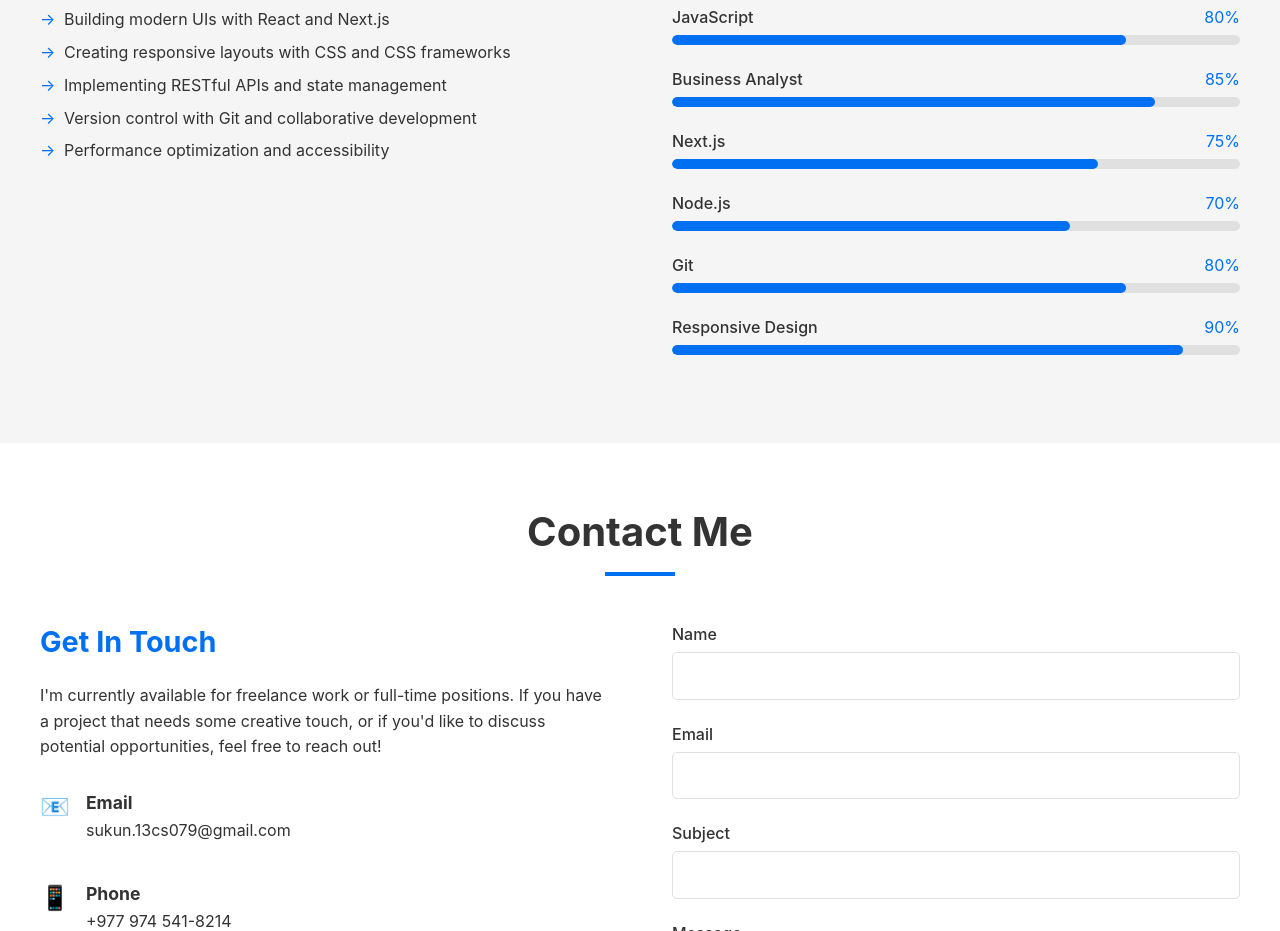
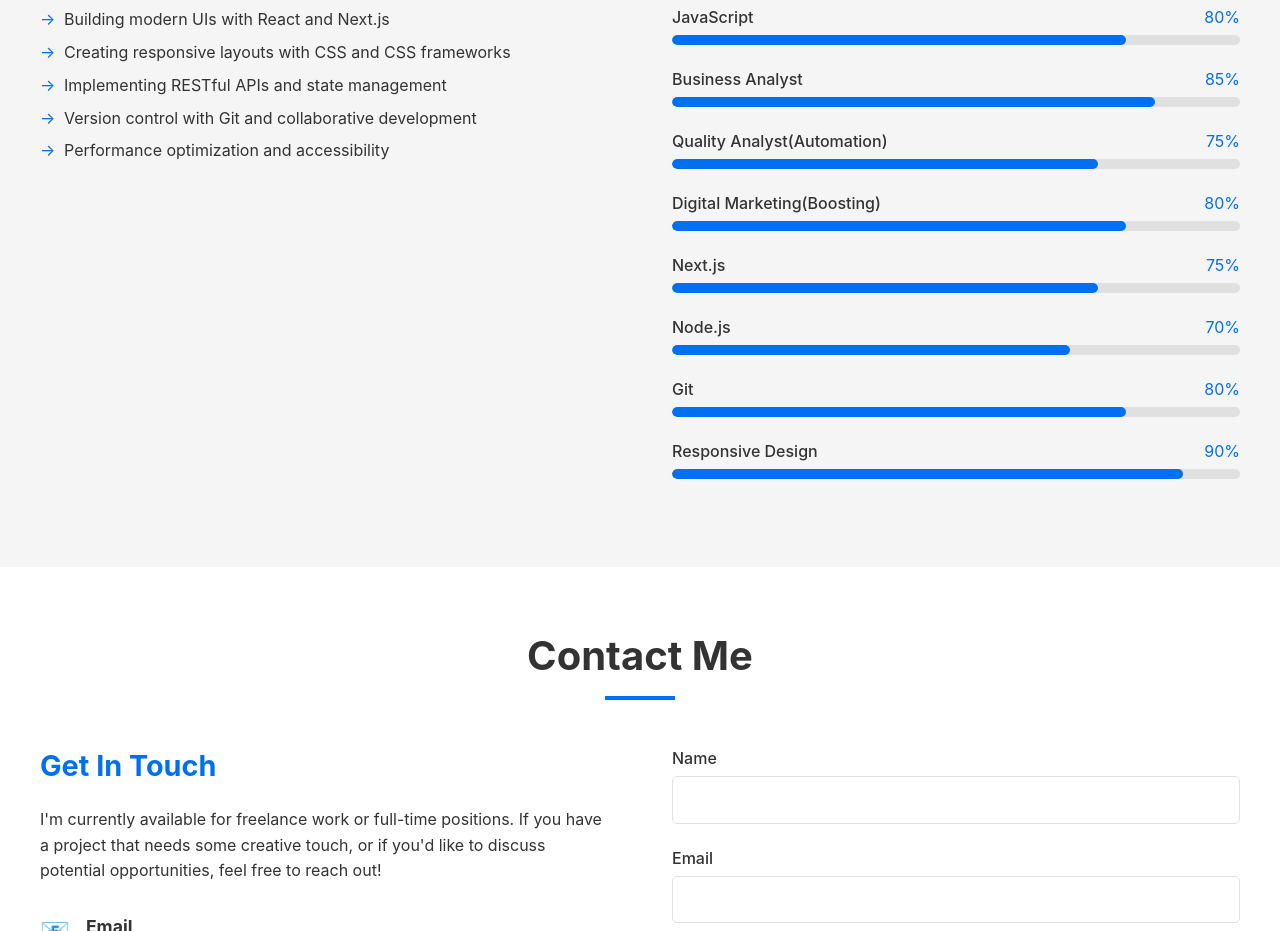
Before and after one commit to sharmasukun/portfolio, a Next.js app: page / in a window 1280 px wide. Shown: the part 3020-3951 px from the top of the page. Built offline with nearby package versions, Linux system fonts and the light colour scheme.

Commit message:
added few skills QA, Dm

```diff
--- a/components/Skills.js
+++ b/components/Skills.js
@@ -6,6 +6,8 @@ export default function Skills() {
     { name: "CSS", level: 85 },
     { name: "JavaScript", level: 80 },
     { name: "Business Analyst", level: 85 },
+    { name: "Quality Analyst(Automation)", level: 75},
+    { name: "Digital Marketing(Boosting)", level: 80},
     { name: "Next.js", level: 75 },
     { name: "Node.js", level: 70 },
     { name: "Git", level: 80 },
```
